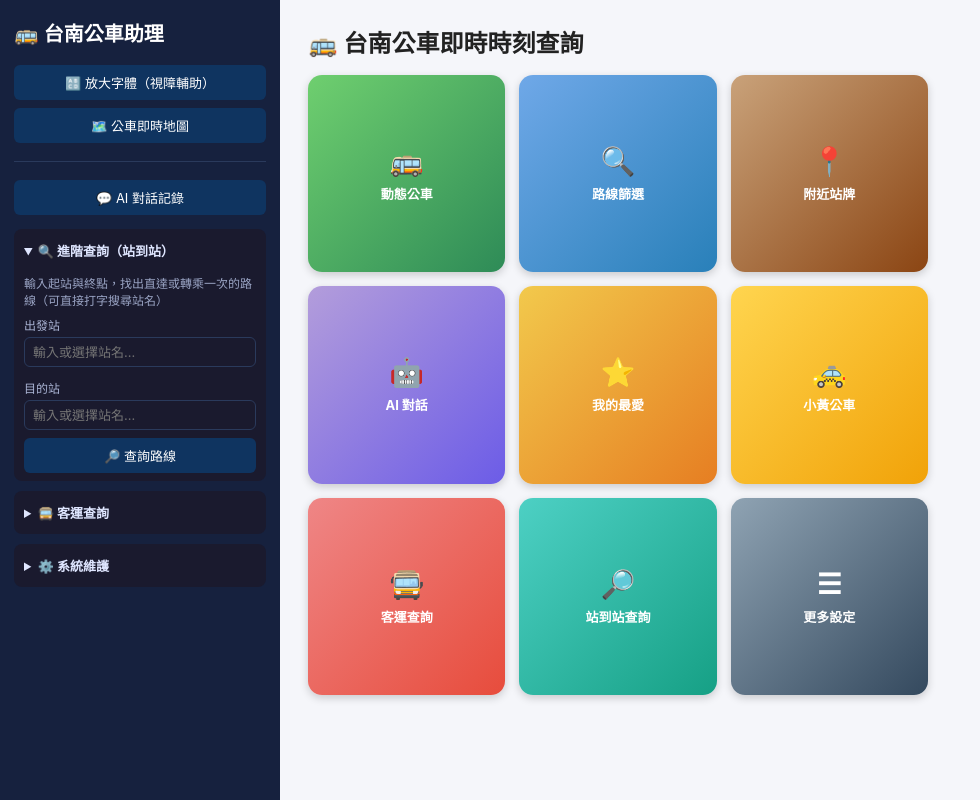
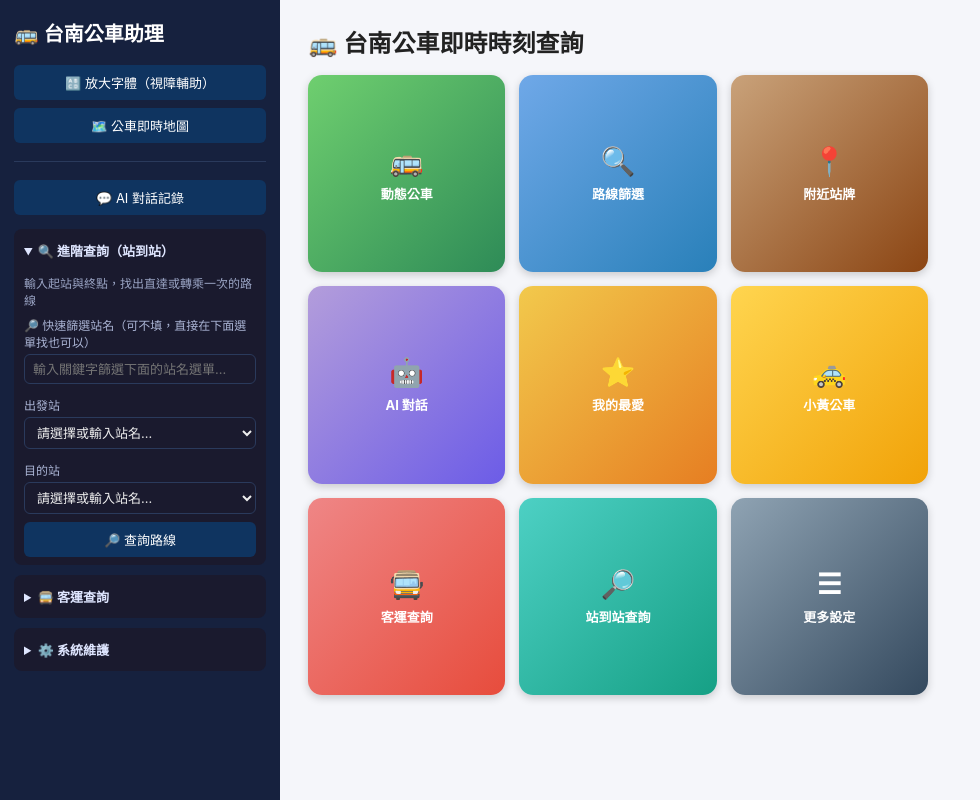
Before and after one commit to Luke0515-luke/bus_app.py3.0, a Python web app: template templates/index.html in a window 1280 px wide, after a click on "🔍 進階查詢（站到站）". Shown: the whole page, without its empty margins (0-980 px from the left). Run offline with Jinja, Linux system fonts and the light colour scheme; the template is opened without the code that fills it, so the values that code supplies are empty.

Commit message:
Update index.html

```diff
--- a/templates/index.html
+++ b/templates/index.html
@@ -47,13 +47,14 @@
     <!-- 進階查詢 -->
     <details class="expander" id="details-advsearch">
       <summary>🔍 進階查詢（站到站）</summary>
-      <p class="caption">輸入起站與終點，找出直達或轉乘一次的路線（可直接打字搜尋站名）</p>
+      <p class="caption">輸入起站與終點，找出直達或轉乘一次的路線</p>
       <div id="adv-search-body">
+        <label>🔎 快速篩選站名（可不填，直接在下面選單找也可以）</label>
+        <input type="text" id="adv-stop-search" placeholder="輸入關鍵字篩選下面的站名選單...">
         <label>出發站</label>
-        <input type="text" id="adv-start" list="adv-stops-datalist" placeholder="輸入或選擇站名...">
+        <select id="adv-start"><option value="">請選擇或輸入站名...</option></select>
         <label>目的站</label>
-        <input type="text" id="adv-end" list="adv-stops-datalist" placeholder="輸入或選擇站名...">
-        <datalist id="adv-stops-datalist"></datalist>
+        <select id="adv-end"><option value="">請選擇或輸入站名...</option></select>
         <button id="btn-adv-search" class="btn btn-block">🔎 查詢路線</button>
         <div id="adv-search-result"></div>
       </div>
```
